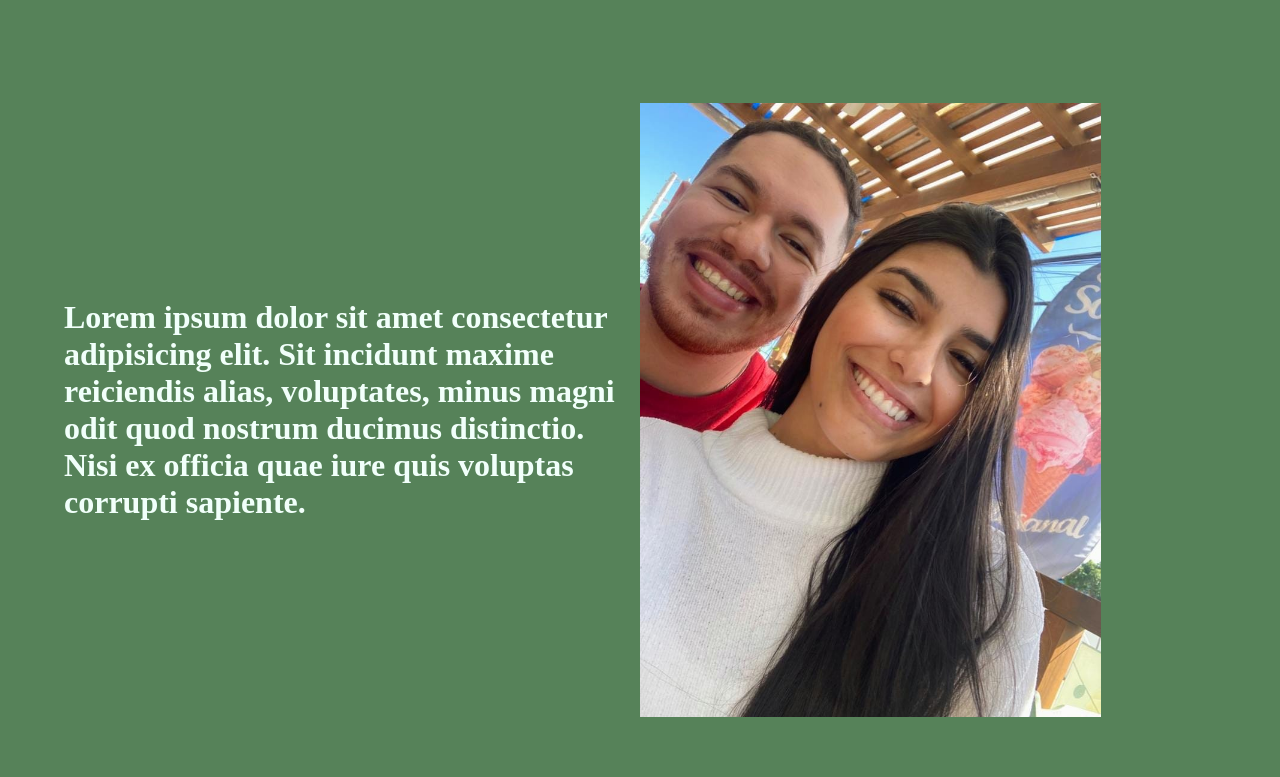
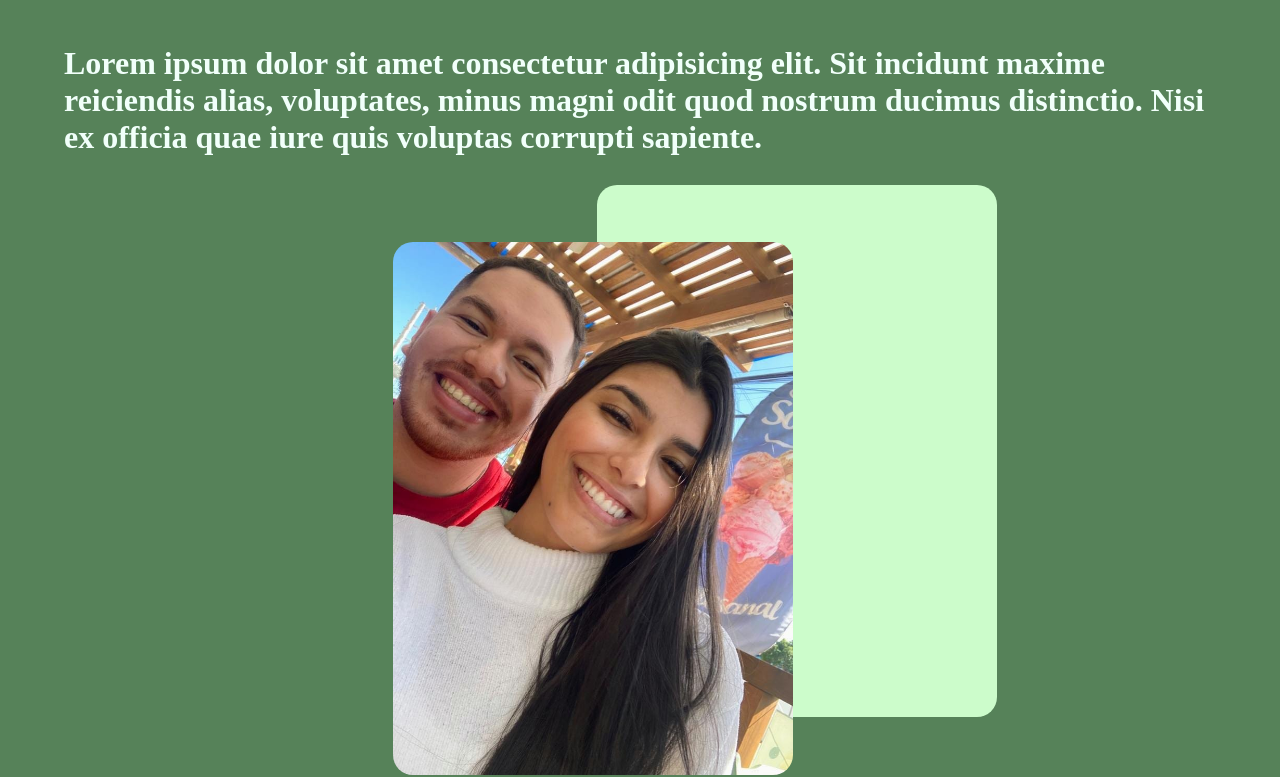
Before and after one commit to iJulians/lista, a plain HTML site: page index.html in a window 1280 px wide. Shown: the part 54-831 px from the top of the page. Drawn offline with Linux system fonts and the light colour scheme; a web font is replaced by a local one.

Commit message:
Update style.css

```diff
--- a/style.css
+++ b/style.css
@@ -93,7 +93,8 @@
 
   .container-initial {
     display: grid;
-    grid-template-columns: repeat(auto-fill, minmax(50%, 1fr));
+    grid-template-columns: repeat(auto-fill, minmax(700px, 1fr));
+    gap: 1rem;
     align-items: center;
     justify-content: center;
     width: 100%;
@@ -110,12 +111,40 @@
   .img-casal {
     display: flex;
     align-items: center;
+    justify-content: center;
+    /* overflow: hidden; */
+    position: relative;
+  }
+
+  .img-casal::before {
+    content: '';
+    position: absolute;
+    width: 400px;
+    height: 100%;
+    background-color: var(--tea-green);
+    top: -10.8%;
+    right: 19%;
+
+    z-index: 0;
   }
 
   .img-casal img {
-    max-width: 80%;
+    max-width: 50%;
+    width: 400px;
     max-height: fit-content;
+    border-radius: 1.25rem;
+    position: relative;
+    z-index: 1;
+    right: 2.93rem;
   }
+
+ .img-casal img,
+ .img-casal::before {
+    border-radius: 1.25rem;
+ }
+
+
+
 
   /* ------------------------------------------------------Gifts---------------------------------------- */
   .container-gifts {
@@ -175,3 +204,9 @@
     color: var(--tea-green);
     background-color: var(--fern-green);
   }
+
+  @media screen and (max-width: 750px) {
+    .container-initial p {
+        font-size: 1.5rem;
+    }
+  }
```
